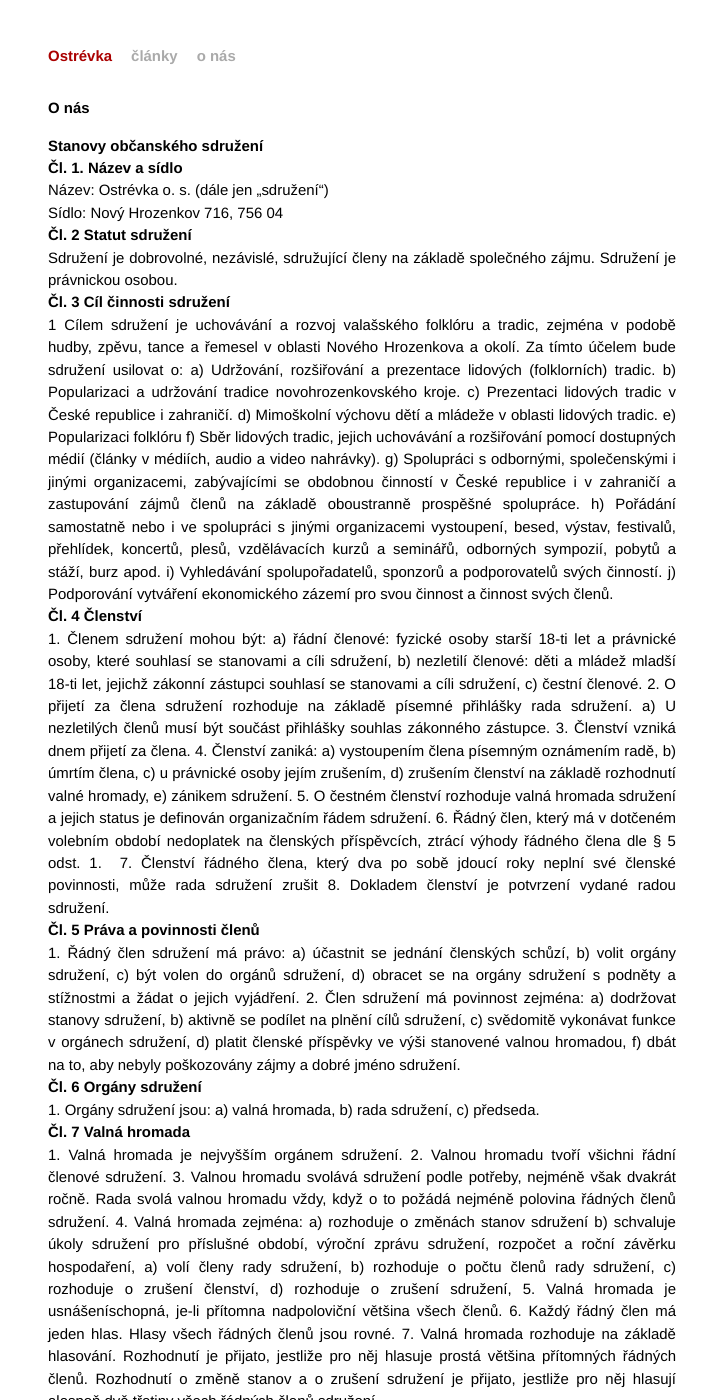
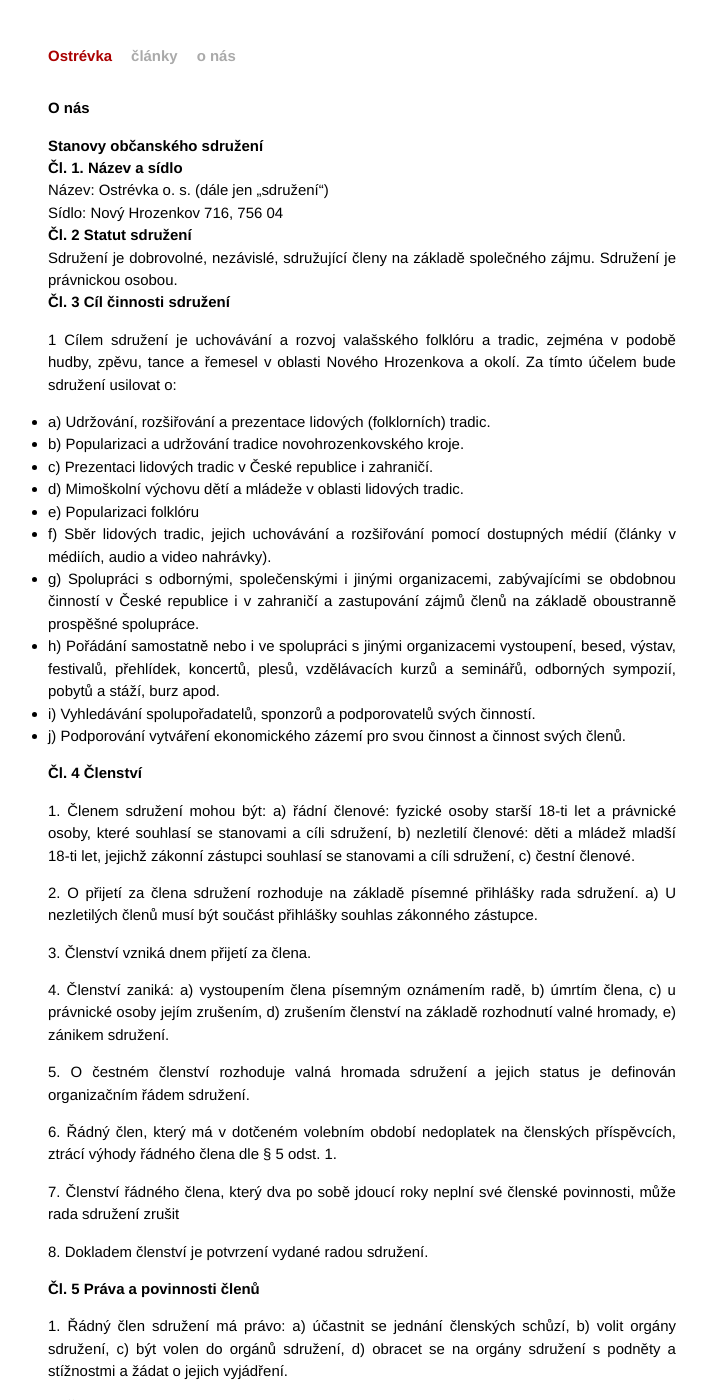
Before and after one commit to ostrevka/ostrevka.github.io, a Jekyll site: the page built from o_nas.html, in a window 1280 px wide and 1400 px high. Shown: the whole window, without its empty margins (278-985 px from the left). Built offline with Jekyll 4.4.1, drawn with Linux system fonts in a browser that asks for light colours; Markdown is read by kramdown in place of the engine named in the settings; some of the changed text lies outside the part shown.

Commit message:
ostavce ve stanovach sdruzeni

```diff
--- a/o_nas.html
+++ b/o_nas.html
@@ -22,65 +22,99 @@ Sdružení je dobrovolné, nezávislé, sdružující členy na základě spole
 
 <h3>Čl. 3
 Cíl činnosti sdružení</h3>
+<p>
 1 Cílem sdružení je uchovávání a rozvoj valašského folklóru a tradic, zejména v podobě hudby, zpěvu, tance a řemesel v oblasti Nového Hrozenkova a okolí.
 Za tímto účelem bude sdružení usilovat o:
-a) Udržování, rozšiřování a prezentace lidových (folklorních) tradic.
-b) Popularizaci a udržování tradice novohrozenkovského kroje.
-c) Prezentaci lidových tradic v České republice i zahraničí.
-d) Mimoškolní výchovu dětí a mládeže v oblasti lidových tradic.
-e) Popularizaci folklóru
-f) Sběr lidových tradic, jejich uchovávání a rozšiřování pomocí dostupných médií (články v médiích, audio a video nahrávky).
-g) Spolupráci  s odbornými, společenskými i jinými organizacemi, zabývajícími se obdobnou činností v České republice i v zahraničí a zastupování zájmů členů na základě oboustranně prospěšné spolupráce.
-h) Pořádání samostatně nebo i ve spolupráci s jinými organizacemi vystoupení, besed, výstav, festivalů, přehlídek, koncertů, plesů, vzdělávacích kurzů a seminářů, odborných sympozií, pobytů a stáží, burz apod.
-i) Vyhledávání spolupořadatelů, sponzorů a podporovatelů svých činností.
-j) Podporování vytváření ekonomického zázemí pro svou činnost a činnost svých členů.
+<ul>
+<li>a) Udržování, rozšiřování a prezentace lidových (folklorních) tradic.
+<li>b) Popularizaci a udržování tradice novohrozenkovského kroje.
+<li>c) Prezentaci lidových tradic v České republice i zahraničí.
+<li>d) Mimoškolní výchovu dětí a mládeže v oblasti lidových tradic.
+<li>e) Popularizaci folklóru
+<li>f) Sběr lidových tradic, jejich uchovávání a rozšiřování pomocí dostupných médií (články v médiích, audio a video nahrávky).
+<li>g) Spolupráci  s odbornými, společenskými i jinými organizacemi, zabývajícími se obdobnou činností v České republice i v zahraničí a zastupování zájmů členů na základě oboustranně prospěšné spolupráce.
+<li>h) Pořádání samostatně nebo i ve spolupráci s jinými organizacemi vystoupení, besed, výstav, festivalů, přehlídek, koncertů, plesů, vzdělávacích kurzů a seminářů, odborných sympozií, pobytů a stáží, burz apod.
+<li>i) Vyhledávání spolupořadatelů, sponzorů a podporovatelů svých činností.
+<li>j) Podporování vytváření ekonomického zázemí pro svou činnost a činnost svých členů.
+</ul>
+</p>
 
 <h3>Čl. 4
 Členství</h3>
+<p>
 1. Členem sdružení mohou být:
 a) řádní členové: fyzické osoby starší 18-ti let a právnické osoby, které souhlasí se stanovami a cíli sdružení,
 b) nezletilí členové: děti a mládež mladší 18-ti let, jejichž zákonní zástupci souhlasí se stanovami a cíli sdružení,
 c) čestní členové.
+</p>
+
+<p>
 2. O přijetí za člena sdružení rozhoduje na základě písemné přihlášky rada sdružení.
 a) U nezletilých členů musí být součást přihlášky souhlas zákonného zástupce.
+</p>
+<p>
 3. Členství vzniká dnem přijetí za člena.
+</p>
+<p>
 4. Členství zaniká:
 a) vystoupením člena písemným oznámením radě,
 b) úmrtím člena,
 c) u právnické osoby jejím zrušením,
 d) zrušením členství na základě rozhodnutí valné hromady,
 e) zánikem sdružení.
+</p>
+<p>
 5. O čestném členství rozhoduje valná hromada sdružení a jejich status je definován organizačním řádem sdružení.
+</p>
+<p>
 6. Řádný člen, který má v dotčeném volebním období nedoplatek na členských příspěvcích, ztrácí výhody řádného člena dle § 5 odst. 1.
+</p>
+<p>
 7. Členství řádného člena, který dva po sobě jdoucí roky neplní své členské povinnosti, může rada sdružení zrušit
+</p>
+<p>
 8. Dokladem členství je potvrzení vydané radou sdružení.
+</p>
 
 <h3>Čl. 5
 Práva a povinnosti členů</h3>
+<p>
 1. Řádný člen sdružení má právo:
 a) účastnit se jednání členských schůzí,
 b) volit orgány sdružení,
 c) být volen do orgánů sdružení,
 d) obracet se na orgány sdružení s podněty a stížnostmi a žádat o jejich vyjádření.
+</p>
+<p>
 2. Člen sdružení má povinnost zejména:
 a) dodržovat stanovy sdružení,
 b) aktivně se podílet na plnění cílů sdružení,
 c) svědomitě vykonávat funkce v orgánech sdružení,
 d) platit členské příspěvky ve výši stanovené valnou hromadou,
 f) dbát na to, aby nebyly poškozovány zájmy a dobré jméno sdružení.
+</p>
 
 <h3>Čl. 6
 Orgány sdružení</h3>
+<p>
 1. Orgány sdružení jsou:
 a) valná hromada,
 b) rada sdružení,
 c) předseda.
+</p>
 
 <h3>Čl. 7
 Valná hromada</h3>
+<p>
 1. Valná hromada je nejvyšším orgánem sdružení.
+</p>
+<p>
 2. Valnou hromadu tvoří všichni řádní členové sdružení.
+</p>
+<p>
 3. Valnou hromadu svolává sdružení podle potřeby, nejméně však dvakrát ročně. Rada svolá valnou hromadu vždy, když o to požádá nejméně polovina řádných členů sdružení.
+</p>
+<p>
 4. Valná hromada zejména:
 a) rozhoduje o změnách stanov sdružení
 b) schvaluje úkoly sdružení pro příslušné období, výroční zprávu sdružení, rozpočet a roční závěrku hospodaření,
@@ -88,57 +122,110 @@ a) volí členy rady sdružení,
 b) rozhoduje o počtu členů rady sdružení,
 c) rozhoduje o zrušení členství,
 d) rozhoduje o zrušení sdružení,
+</p>
+<p>
 5. Valná hromada je usnášeníschopná, je-li přítomna nadpoloviční většina všech členů.
+</p>
+<p>
 6. Každý řádný člen má jeden hlas. Hlasy všech řádných členů jsou rovné.
+</p>
+<p>
 7. Valná hromada rozhoduje na základě hlasování. Rozhodnutí je přijato, jestliže pro něj hlasuje prostá většina přítomných řádných členů. Rozhodnutí o změně stanov a o zrušení sdružení je přijato, jestliže pro něj hlasují alespoň dvě třetiny všech řádných členů sdružení.
+</p>
 
 <h3>Čl. 8
 Rada sdružení</h3>
+<p>
 1. Rada sdružení je výkonným orgánem sdružení, který za svou činnost odpovídá valné hromadě. Rada řídí činnost sdružení v období mezi zasedáními valné hromady.
+</p>
+<p>
 2. Členství v radě vzniká volbou na valné hromadě na základě návrhu některého ze členů.
+</p>
+<p>
 3. Rada má nejméně pět členů.
+</p>
+<p>
 4. Radu svolává předseda, v jeho nepřítomnosti místopředseda, nejméně dvakrát ročně.
+</p>
+<p>
 5. Rada zejména:
 a) volí ze svých členů předsedu a místopředsedu,
 b) koordinuje činnost sdružení,
 c) svolává valnou hromadu,
 d) zpracovává podklady pro rozhodnutí valné hromady,
 e) rozhoduje o přijetí za člena sdružení.
+</p>
+<p>
 6. Předseda zastupuje sdružení navenek a jedná jeho jménem.
+</p>
+<p>
 7. Rada je usnášeníschopná, je-li přítomna nadpoloviční většina všech jejích členů.
+</p>
+<p>
 8. Rada rozhoduje nadpoloviční většinou přítomných členů.
+</p>
+<p>
 9. Jestliže se přes opakované nejméně dvojí svolání v průběhu dvou měsíců nesejde usnášeníschopná valná hromada, přebírá její pravomoci rada.
+</p>
 
 <h3>Čl. 9
 Předseda</h3>
+<p>
 1. Předseda naplňuje rozhodnutí rady a zastupuje sdružení navenek, jedná jeho jménem a rozhoduje o běžných záležitostech sdružení.
+</p>
+<p>
 2. Předsedu volí rada sdružení.
+</p>
+<p>
 3. Předseda je odpovědný za plnění rozhodnutí rady, vedení účetní evidence a plynulý chod sdružení.
+</p>
+<p>
 4. Předseda připravuje podklady pro jednání rady sdružení.
+</p>
+<p>
 5. Předseda připravuje podklady pro jednání rady sdružení.
+</p>
 
 
 <h3>Čl. 10
 Zásady hospodaření</h3>
+<p>
 1. Sdružení hospodaří pouze s movitým majetkem.
+</p>
+<p>
 2. Zdroji majetku jsou zejména:
 a) dary a příspěvky právnických a fyzických osob,
 b) členské příspěvky,
 (c) dotace a granty.
+</p>
+<p>
 3. Za hospodaření sdružení odpovídá rada sdružení, která každoročně předkládá valné hromadě zprávu o hospodaření, včetně účetní závěrky.
+</p>
+<p>
 4. Hospodaření se uskutečňuje podle ročního rozpočtu schváleného valnou hromadou.
+</p>
 
 <h3>Čl. 11
 Zánik sdružení
 Sdružení zaniká:</h3>
+<p>
 1. dobrovolným rozpuštěním nebo sloučením s jiným sdružením na základě rozhodnutí valné hromady,
+</p>
+<p>
 2. rozhodnutím Ministerstva vnitra.
+</p>
+<p>
 3. Zaniká-li sdružení dobrovolným rozpuštěním, rozhodne současně valná hromada o způsobu majetkového vypořádání.
+</p>
 
 <h3>Čl. 12
 Závěrečná ustanovení</h3>
+<p>
 1. Sdružení může na základě rozhodnutí valné hromady vydat organizační a jednací řád sdružení.
+</p>
+<p>
 2. Sdružení má právo v souladu s cíli své činnosti obracet se na státní orgány s peticemi.
+</p>
 
 
 
```
